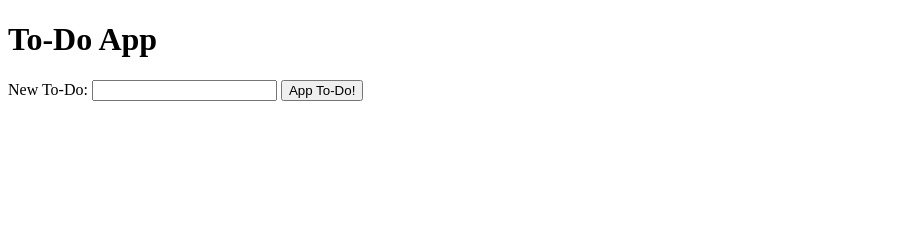
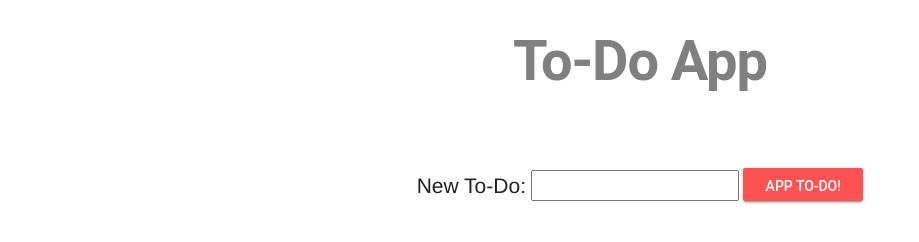
Before and after one commit to harusoo/to-do-app, a plain HTML site: page index.html in a window 1280 px wide. Shown: the whole page, without its empty margins (0-919 px from the left). Drawn offline with nearby package versions, Linux system fonts and the light colour scheme.

Commit message:
Assignment event part 1 styles completed

```diff
--- a/app.js
+++ b/app.js
@@ -16,8 +16,11 @@ function onReady() {
     let checkbox = document.createElement('input');
 
     let removeItem = document.createElement('button');
+    removeItem.textContent = "Delete";
 
-    removeItem.type = "button";
+    removeItem.addEventListener('click', function(event){
+      newLi.parentNode.removeChild(newLi);
+    })
 
     // set the input's type to checkbox
     checkbox.type = "checkbox";
@@ -26,7 +29,8 @@ function onReady() {
     newLi.textContent = title;
 
     // attach the checkbox to the li
-    newLi.appendChild(checkbox).appendChild(removeItem);
+    newLi.appendChild(checkbox)
+     newLi.appendChild(removeItem);
 
     // attach the li to the ul
     toDoList.appendChild(newLi);
--- a/index.html
+++ b/index.html
@@ -1,8 +1,14 @@
 <!DOCTYPE html>
-<html>
+<html class="mdl-js">
   <head>
     <meta name="viewport" content="width=device-width, initial-scale=1">
     <title>To-Do App</title>
+    <!-- Material Design Lite -->
+   <link rel="stylesheet" href="https://code.getmdl.io/1.3.0/material.blue-red.min.css">
+   <script defer src="https://code.getmdl.io/1.3.0/material.min.js"></script>
+
+   <!-- Custom Styles -->
+   <link rel="stylesheet" href="styles/main.css">
   </head>
   <body>
     <header class="mdl-layout__header mdl-layout__header--transparent">
@@ -12,7 +18,7 @@
     <form id="addToDoForm">
       <label for="newToDoText">New To-Do:</label>
       <input type="text" id="newToDoText">
-      <button type="submit">App To-Do!</button>
+      <button id="myButton" type="submit" class="mdl-button mdl-js-button mdl-button--raised mdl-js-ripple-effect mdl-button--accent">App To-Do!</button>
     </form>
 
     <ul id="toDoList">
--- a/styles/main.css
+++ b/styles/main.css
@@ -0,0 +1,54 @@
+header {
+  height: 20vh;
+  justify-content: center;
+  text-align: center;
+  font-size: 2rem;
+  font-weight: bold;
+}
+
+h1 {
+  color: hsla(0, 0%, 50%, 1);
+  font-weight: bold;
+}
+
+form {
+  font-size: 1.2rem;
+  font-weight: normal;
+  justify-content: center;
+  text-align: center;
+}
+
+label {
+  font-weight: normal;
+  font-size: 1.5rem;
+}
+
+input {
+  font-size: 1.5rem;
+
+}
+
+#newToDoText {
+  width: 200px;
+  height: 25px;
+  margin-top: 10px;
+}
+
+#myButton {
+  width: 120px;
+  height: 33px;
+  min-width: initial;
+  font-size: 1rem;
+  justify-content: center;
+  text-align: center;
+  margin-top: -7.5px;
+}
+
+ul {
+  font-size: 1.5rem;
+  font-weight: normal;
+  justify-content: start;
+  list-style-type: none;
+  padding-left: 600px;
+  padding-top: 20px;
+}
```
